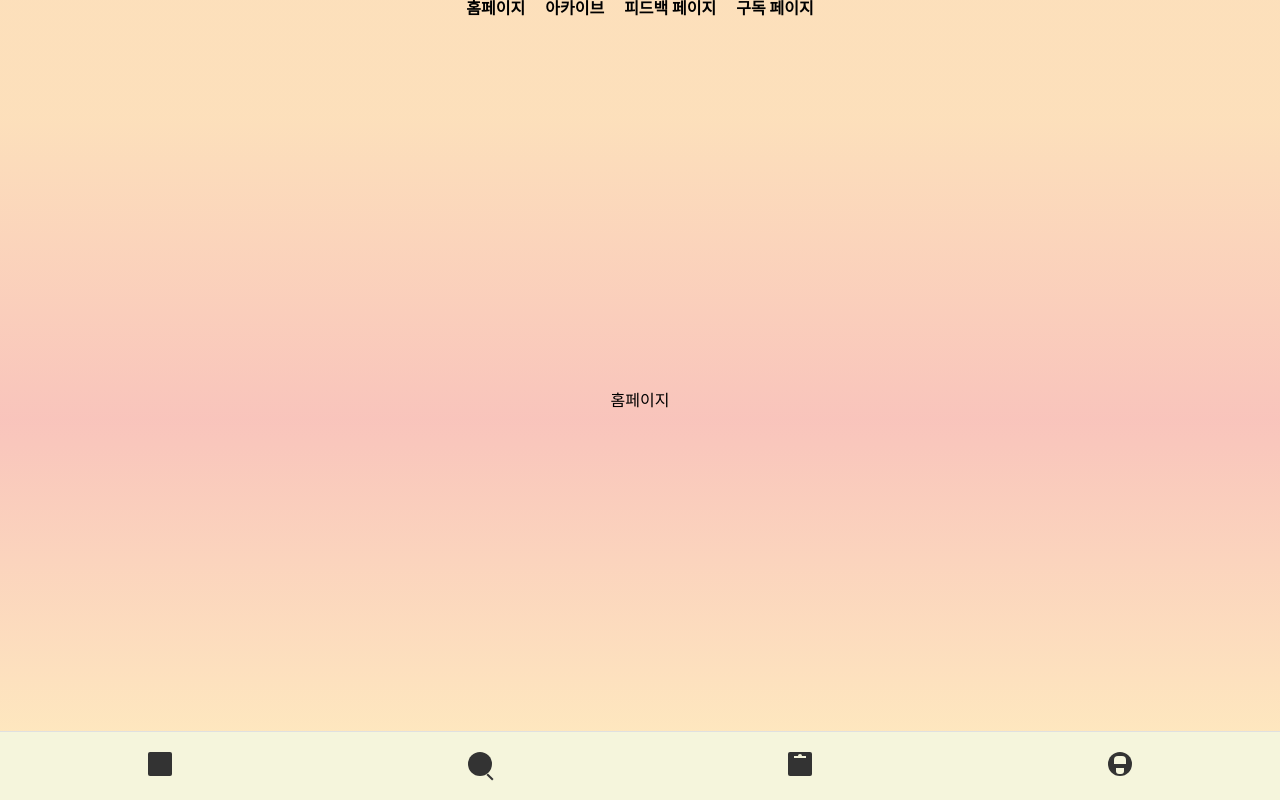
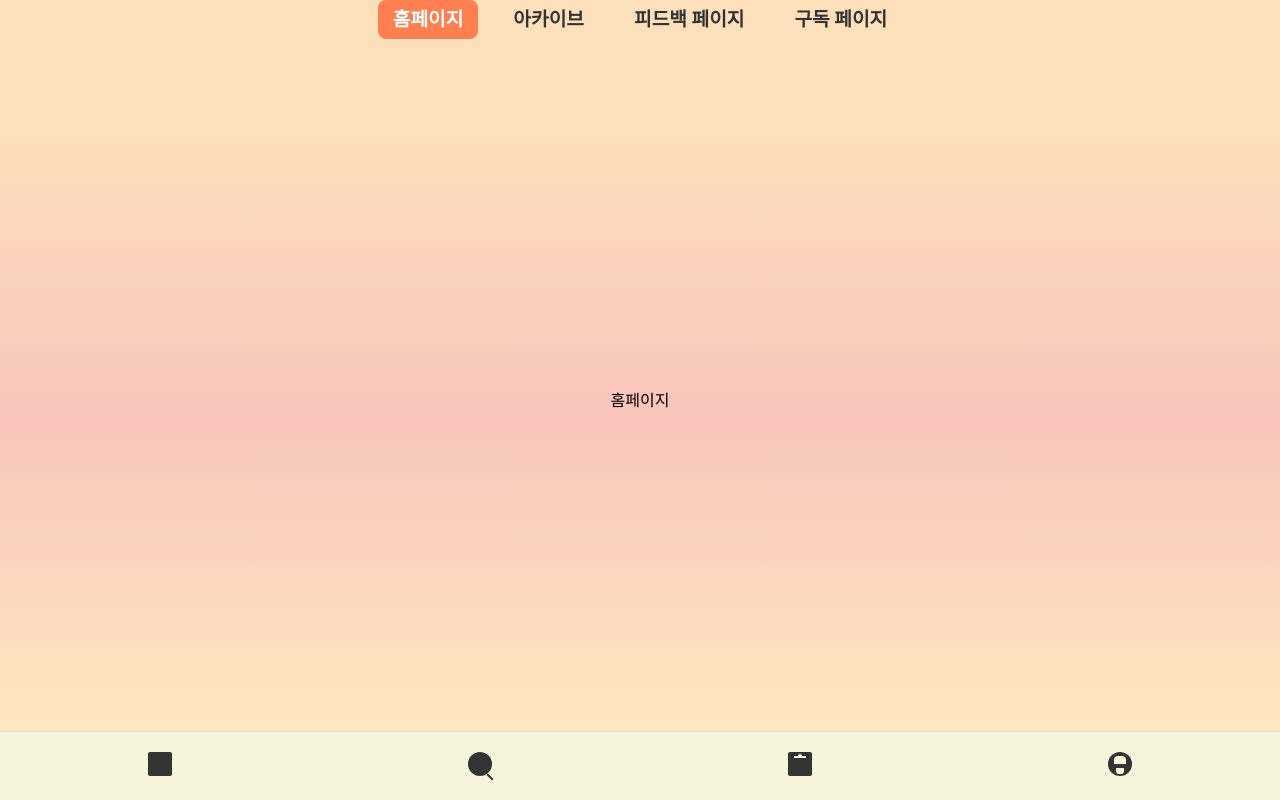
Before and after one commit to kakao-tech-campus-3rd-step3/Team5_FE, a React (Vite) app: page / in a window 1280 px wide. Built offline with nearby package versions, Linux system fonts and the light colour scheme.

Commit message:
feat: NavLink 컴포넌트 적용

```diff
--- a/src/layouts/TempNav.tsx
+++ b/src/layouts/TempNav.tsx
@@ -1,15 +1,15 @@
 import styled from '@emotion/styled';
-import { Link } from 'react-router-dom';
+import { NavLink } from 'react-router-dom';
 import { ROUTE_PATH } from '../routes/routePath';
 
 // TODO: 임시 네비바입니다. 추후 삭제 예정
 const TempNav = () => {
   return (
     <Wrapper>
-      <Link to={ROUTE_PATH.HOME}>홈페이지</Link>
-      <Link to={ROUTE_PATH.ARCHIVE}>아카이브</Link>
-      <Link to={ROUTE_PATH.FEEDBACK}>피드백 페이지</Link>
-      <Link to={ROUTE_PATH.SUBSCRIBE}>구독 페이지</Link>
+      <StyledNavLink to={ROUTE_PATH.HOME}>홈페이지</StyledNavLink>
+      <StyledNavLink to={ROUTE_PATH.ARCHIVE}>아카이브</StyledNavLink>
+      <StyledNavLink to={ROUTE_PATH.FEEDBACK}>피드백 페이지</StyledNavLink>
+      <StyledNavLink to={ROUTE_PATH.SUBSCRIBE}>구독 페이지</StyledNavLink>
     </Wrapper>
   );
 };
@@ -27,3 +27,18 @@ const Wrapper = styled.nav`
   right: 0;
   z-index: 2000;
 `;
+
+const StyledNavLink = styled(NavLink)`
+  color: #333;
+  text-decoration: none;
+  font-size: 1.2rem;
+  padding: 10px 15px;
+  border-radius: 8px;
+  transition: background-color 0.2s ease-in-out;
+
+  &.active {
+    color: #fff;
+    background-color: coral;
+    font-weight: bold;
+  }
+`;
```
